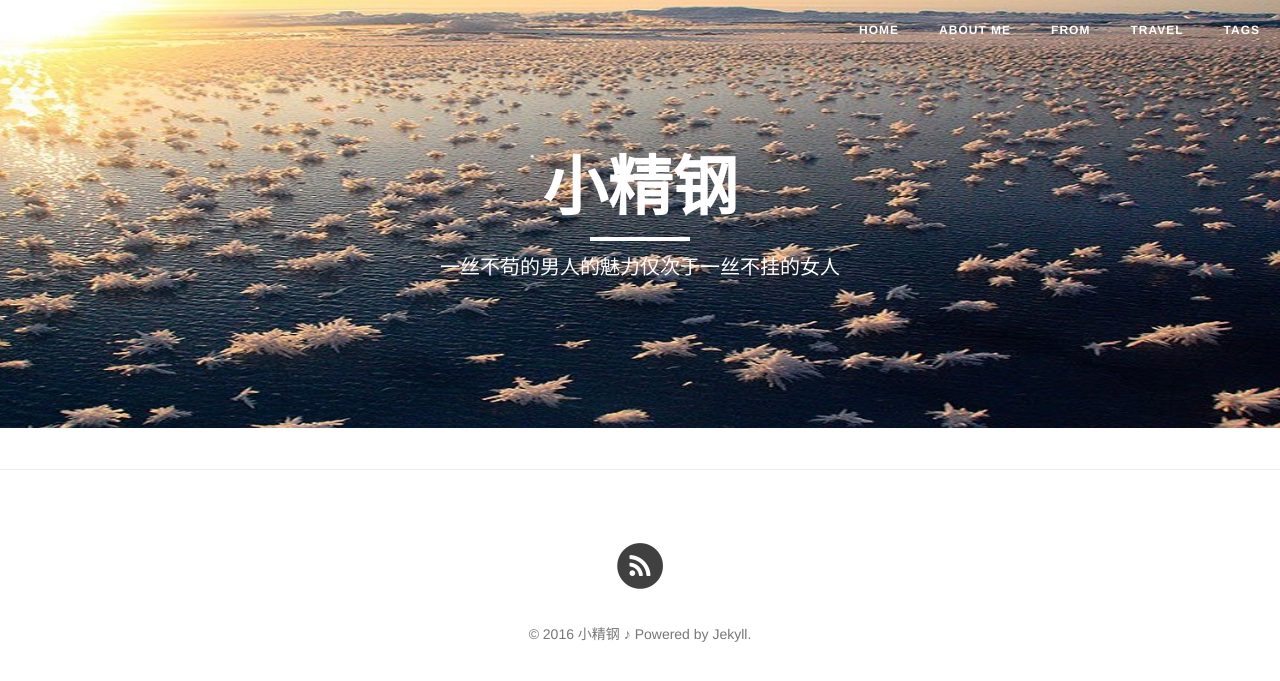
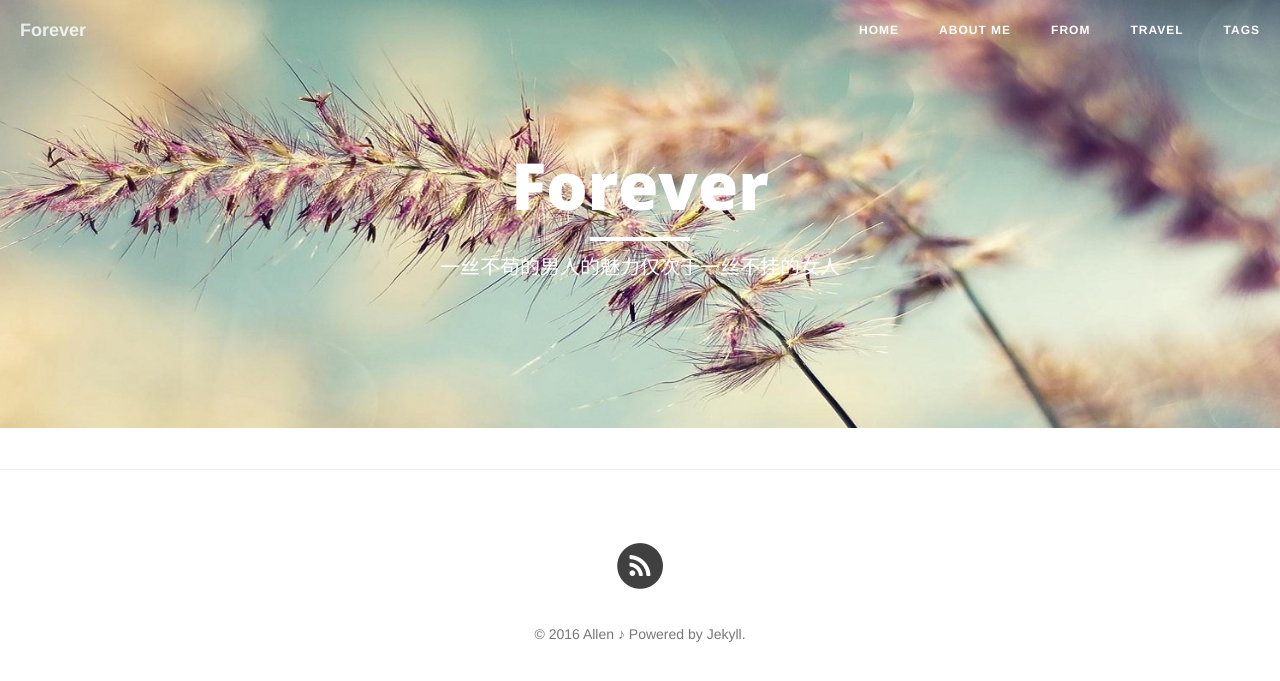
Before and after one commit to younnng/younnng.github.io, a Jekyll site: the page built from index.html, in a window 1280 px wide. Shown: the top 681 px of the page. Built offline with Jekyll 4.4.1, drawn with Linux system fonts in a browser that asks for light colours; nearby versions of some CDN libraries; the list of posts is cut into pages by our own code; some of the changed lines change nothing that is shown.

Commit message:
forever
forever

```diff
--- a/_config.yml
+++ b/_config.yml
@@ -1,17 +1,17 @@
 # Site settings
-title: 小精钢
-header-img: "img/hehua.jpg"
-tagline: "极光"
-description: "一丝不苟的男人的魅力，仅次于一丝不挂的女人"
+title: Forever
+header-img: "img/daosui.jpg"
+tagline: "永远"
+description: "以梦为马，诗酒趁年华"
 baseurl: ""
-url: "xiaojinggang.github.io"
+url: "younnng.github.io"
 #url: "http://localhost:4000"
 
 # About/contact
 owner:
-  name: "小精钢"
+  name: "Allen"
   email: 1716660559@qq.com
-  bio: "停车坐爱风铃晚，霜叶红于二月花。"
+  bio: "一直特立独行的猪"
 
 # Data
 gavatar: http://dreamofbook.qiniudn.com/Az..png
@@ -19,7 +19,7 @@
 
 douban_username:
 twitter_username:
-github_username: xiaojinggang
+github_username: younnng
 facebook_username:
 weibo_username:
 zhihu_username:
@@ -53,7 +53,7 @@
       type: "posts"
     values:
       layout: "post"
-      author: "xiaojinggang"
+      author: "younnng"
       header-img: "img/fantasy.jpg" # We don't want posts without a header image, that whould mean white on white
 
 
@@ -61,9 +61,9 @@
 comments :
   provider : duoshuo
   duoshuo :
-    short_name : xiaojinggang
+    short_name : younnng
   disqus :
-      short_name : xiaojinggang
+      short_name : younnng
 
 # Analytics and webmaster tools stuff goes here
 google_analytics: UA-66863061-1
```
